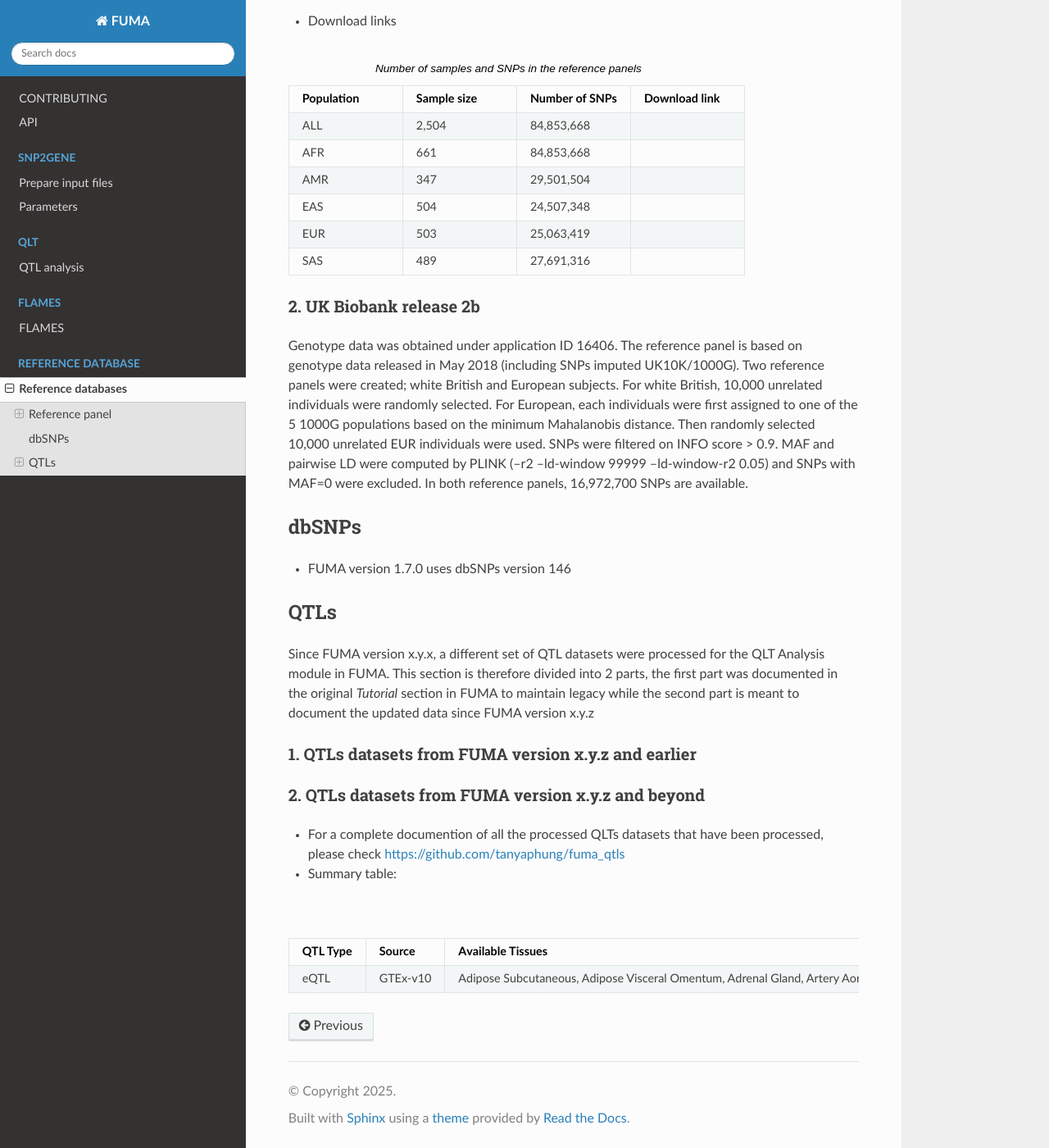
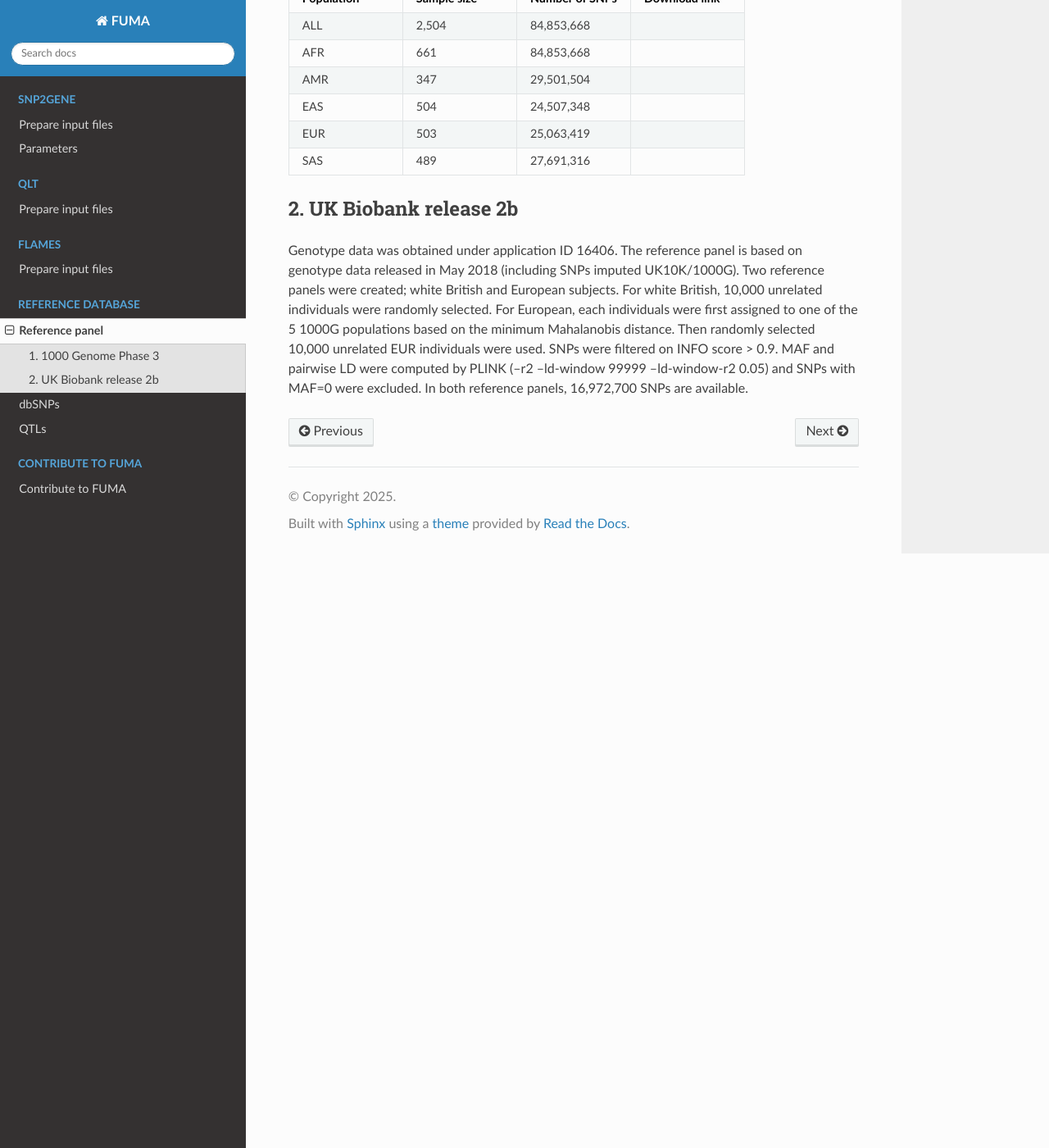
Before and after one commit to tanyaphung/fuma_docs, a Sphinx documentation site: the page built from docs/source/ref_database/reference_panel.rst, in a window 1280 px wide and 1400 px high, scrolled down 1893 px. Shown: the whole window at 82% size. Built offline with Sphinx 7.4.7 and the Read the Docs theme 3.1.0, drawn with Linux system fonts in a browser that asks for light colours; pages that are not in the unit, such as notebooks, are missing from menus; some of the changed text lies outside the part shown.

Commit message:
update layout

```diff
--- a/docs/source/flames/flames.rst
+++ b/docs/source/flames/prepare_input_files.rst
@@ -1,5 +1,5 @@
-FLAMES
-========
+Prepare Input Files
+===================
 
 .. note::
 
--- a/docs/source/qtl/qtl.rst
+++ b/docs/source/qtl/prepare_input_files.rst
@@ -1,14 +1,10 @@
-QTL
-========
+Prepare Input Files
+===================
 
 .. note::
 
    THIS IS UNDER DEVELOPMENT
 
-.. _prepare_input_file:
-
-Prepare Input Files
--------------------
 
 1. GWAS summary statistics for a genetic locus of interest
 ++++++++++++++++++++++++++++++++++++++++++++++++++++++++++
--- /dev/null
+++ b/docs/source/ref_database/dbsnps.rst
@@ -0,0 +1,4 @@
+dbSNPs
+======
+
+- FUMA version 1.7.0 uses dbSNPs version 146
--- a/docs/source/ref_database/ref_database.rst
+++ b/docs/source/ref_database/reference_panel.rst
@@ -1,12 +1,6 @@
-Generating FUMA database
-=====
+Reference panel
+===============
 
-A number of pre-processed files are required to run FUMA. In this section, we will describe how to generate these data.
-
-.. _dbSNPs:
-
-Reference panel
----------------
 To define independent significant SNPs, lead SNPs, and genomic risk loci, FUMA uses reference panels.
 
 1. 1000 Genome Phase 3
@@ -125,33 +119,3 @@ To define independent significant SNPs, lead SNPs, and genomic risk loci, FUMA u
 Genotype data was obtained under application ID 16406. The reference panel is based on genotype data released in May 2018 (including SNPs imputed UK10K/1000G). Two reference panels were created; white British and European subjects. For white British, 10,000 unrelated individuals were randomly selected. For European, each individuals were first assigned to one of the 5 1000G populations based on the minimum Mahalanobis distance. Then randomly selected 10,000 unrelated EUR individuals were used.
 SNPs were filtered on INFO score > 0.9. MAF and pairwise LD were computed by PLINK (--r2 --ld-window 99999 --ld-window-r2 0.05) and SNPs with MAF=0 were excluded.
 In both reference panels, 16,972,700 SNPs are available.
-
-
-dbSNPs
-------------
-
-- FUMA version 1.7.0 uses dbSNPs version 146
-
-QTLs
-------------
-
-Since FUMA version x.y.x, a different set of QTL datasets were processed for the QLT Analysis module in FUMA. This section is therefore divided into 2 parts, the first part was documented in the original `Tutorial` section in FUMA to maintain legacy while the second part is meant to document the updated data since FUMA version x.y.z
-
-1. QTLs datasets from FUMA version x.y.z and earlier
-++++++++++++++++++++++++++++++++++++++++++++++++++++
-
-2. QTLs datasets from FUMA version x.y.z and beyond
-+++++++++++++++++++++++++++++++++++++++++++++++++++
-- For a complete documention of all the processed QLTs datasets that have been processed, please check https://github.com/tanyaphung/fuma_qtls
-- Summary table:
-
-.. list-table:: QTL datasets that have been processed for the QTL Analysis module
-   :widths: 25 25 25
-   :header-rows: 1
-
-   * - QTL Type
-     - Source
-     - Available Tissues
-   * - eQTL
-     - GTEx-v10
-     - Adipose Subcutaneous, Adipose Visceral Omentum, Adrenal Gland, Artery Aorta, Artery Coronary, Artery Tibial, Bladder, Brain Amygdala, Brain Anterior cingulate cortex BA24, Brain Caudate basal ganglia, Brain Cerebellar Hemisphere, Brain Cerebellum, Brain Cortex, Brain Frontal Cortex BA9, Brain Hippocampus, Brain Hypothalamus, Brain Nucleus accumbens basal ganglia, Brain Putamen basal ganglia, Brain Spinal cord cervical c-1, Brain Substantia nigra, Breast Mammary Tissue, Cells Cultured fibroblasts, Cells EBV-transformed lymphocytes, Colon Sigmoid, Colon Transverse, Esophagus Gastroesophageal Junction, Esophagus Mucosa, Esophagus Muscularis, Heart Atrial Appendage, Heart Left Ventricle, Kidney Cortex, Liver, Lung, Minor Salivary Gland, Muscle Skeletal, Nerve Tibial, Ovary, Pancreas, Pituitary, Prostate, Skin Not Sun Exposed Suprapubic, Skin Sun Exposed Lower leg, Small Intestine Terminal Ileum, Spleen, Stomach, Testis, Thyroid, Uterus, Vagina, Whole Blood
```
Also changed, not shown: other parts of docs/source/flames/prepare_input_files.rst (+0 -2 lines), docs/source/api.rst (deleted, +0 -7 lines), docs/source/index.rst (+12 -3 lines), docs/source/ref_database/qtls.rst (added, +23 -0 lines), docs/source/contributing/contributing.rst (renamed from docs/source/contributing.rst).
